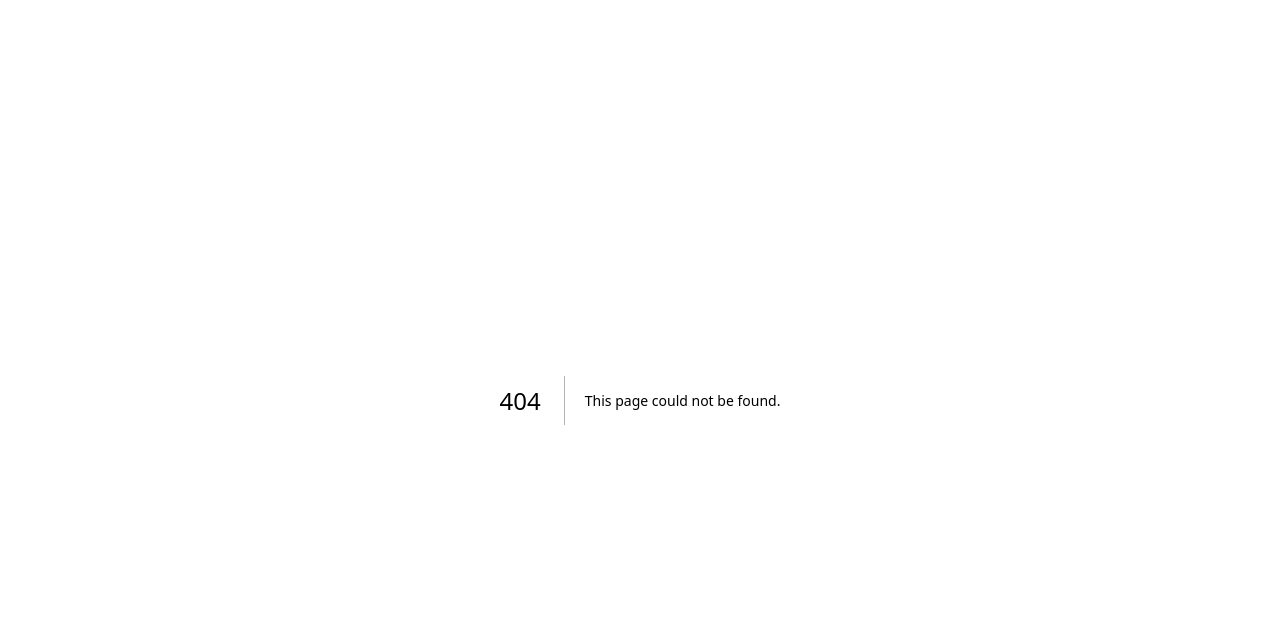
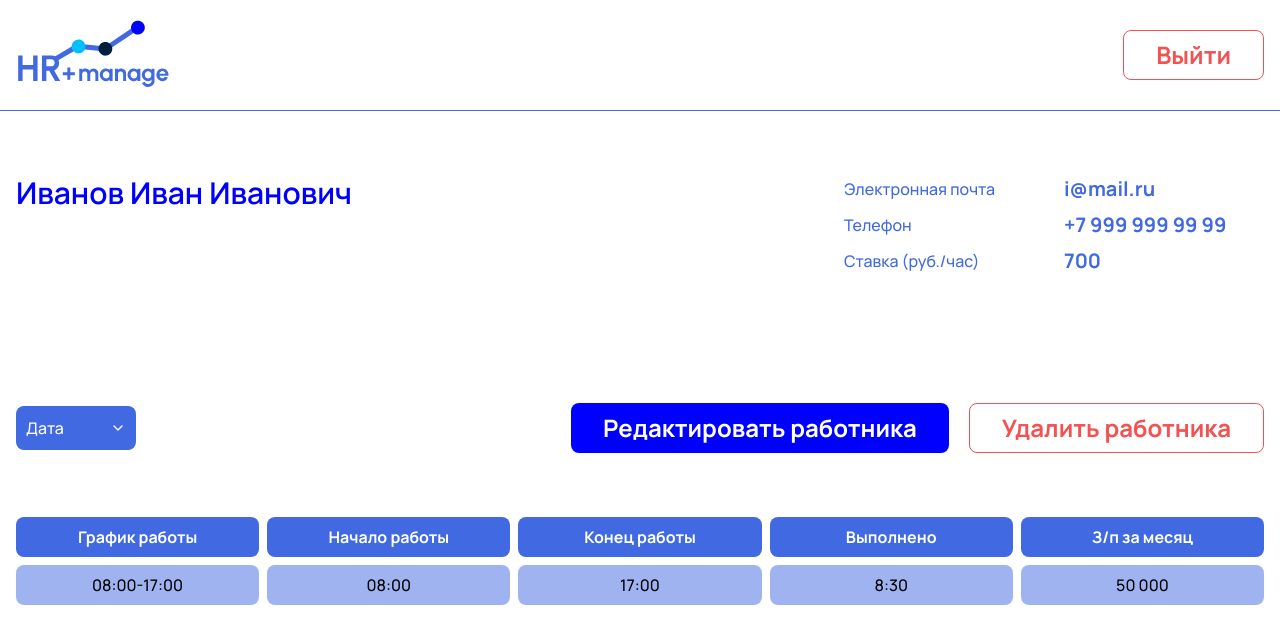
Before and after one commit to The73756/hr-manage, a Next.js app: page /employee/1 in a window 1280 px wide. Before the commit this address had no page. Shown: the top 644 px of the page. Built offline with nearby package versions, Linux system fonts and the light colour scheme.

Commit message:
add one employee page

```diff
--- /dev/null
+++ b/app/employee/[id]/page.tsx
@@ -0,0 +1,39 @@
+import { EmployeeInfo } from "@/components/employee-info";
+import { Header } from "@/components/header";
+import { OneEmployeeTable } from "@/components/one-employee-table";
+import { Button } from "@/components/ui/button";
+import {
+  Select,
+  SelectContent,
+  SelectItem,
+  SelectTrigger,
+  SelectValue,
+} from "@/components/ui/select";
+
+export default function EmployeePage() {
+  return (
+    <>
+      <Header />
+      <div className="py-16 container">
+        <EmployeeInfo />
+        <div className="flex justify-between items-center gap-5">
+          <Select>
+            <SelectTrigger className="w-[120px] min-w-[120px]">
+              <SelectValue placeholder="Дата" />
+            </SelectTrigger>
+            <SelectContent>
+              <SelectItem value="20.11.2024">20.11.2024</SelectItem>
+              <SelectItem value="19.11.2024">19.11.2024</SelectItem>
+              <SelectItem value="18.11.2024">18.11.2024</SelectItem>
+            </SelectContent>
+          </Select>
+          <div className="flex gap-5">
+            <Button>Редактировать работника</Button>
+            <Button intent="secondary">Удалить работника</Button>
+          </div>
+        </div>
+        <OneEmployeeTable />
+      </div>
+    </>
+  );
+}
--- /dev/null
+++ b/components/employee-info.tsx
@@ -0,0 +1,15 @@
+export const EmployeeInfo = () => {
+  return (
+    <div className="flex justify-between mb-32">
+      <h1 className="font-semibold text-3xl text-blue">Иванов Иван Иванович</h1>
+      <div className="items-center gap-x-5 gap-y-2 grid grid-cols-2 w-[420px] text-blue-light">
+        <p>Электронная почта</p>
+        <p className="font-bold text-xl">i@mail.ru</p>
+        <p>Телефон</p>
+        <p className="font-bold text-xl">+7 999 999 99 99</p>
+        <p>Ставка (руб./час)</p>
+        <p className="font-bold text-xl">700</p>
+      </div>
+    </div>
+  );
+};
--- a/components/employees-table.tsx
+++ b/components/employees-table.tsx
@@ -2,7 +2,7 @@ import { DeleteIcon } from "./shared/delete-icon";
 import { EditIcon } from "./shared/edit-icon";
 import { Button } from "./ui/button";
 import { TableCell } from "./ui/table-cell";
-import { TableEmployee } from "./ui/table-employee";
+import { EmployeeCell } from "./ui/employee-cell";
 import { TableHead } from "./ui/table-head";
 
 export const EmployeesTable = () => {
@@ -21,7 +21,7 @@ export const EmployeesTable = () => {
       </div>
       {[1, 2, 3, 4, 5, 6, 7, 8, 9, 10].map((employee) => (
         <div key={employee} className="gap-6 grid grid-cols-4 mb-2 w-full">
-          <TableEmployee>Иванов Иван Иванович</TableEmployee>
+          <EmployeeCell id={employee}>Иванов Иван Иванович</EmployeeCell>
           <div className="gap-2 grid grid-cols-[repeat(24,minmax(0,1fr))] col-span-3">
             <TableCell className="col-span-5">08:00-17:00</TableCell>
             <TableCell className="col-span-4">08:00</TableCell>
--- /dev/null
+++ b/components/one-employee-table.tsx
@@ -0,0 +1,23 @@
+import { TableCell } from "./ui/table-cell";
+import { TableHead } from "./ui/table-head";
+
+export const OneEmployeeTable = () => {
+  return (
+    <div className="my-16 w-full">
+      <div className="gap-2 grid grid-cols-5 mb-2 w-full">
+        <TableHead>График работы</TableHead>
+        <TableHead>Начало работы</TableHead>
+        <TableHead>Конец работы</TableHead>
+        <TableHead>Выполнено</TableHead>
+        <TableHead>З/п за месяц</TableHead>
+      </div>
+      <div className="gap-2 grid grid-cols-5 mb-2 w-full">
+        <TableCell>08:00-17:00</TableCell>
+        <TableCell>08:00</TableCell>
+        <TableCell>17:00</TableCell>
+        <TableCell>8:30</TableCell>
+        <TableCell>50 000</TableCell>
+      </div>
+    </div>
+  );
+};
--- /dev/null
+++ b/components/ui/employee-cell.tsx
@@ -0,0 +1,18 @@
+import Link from "next/link";
+import { ReactNode } from "react";
+
+interface TableEmployeeProps {
+  children: ReactNode;
+  id: number;
+}
+
+export const EmployeeCell = ({ children, id }: TableEmployeeProps) => {
+  return (
+    <Link
+      href={`/employee/${id}`}
+      className="bg-blue-light/20 px-4 py-2 rounded-lg font-bold text-blue-light text-lg"
+    >
+      {children}
+    </Link>
+  );
+};
--- a/components/ui/table-employee.tsx
+++ /dev/null
@@ -1,13 +0,0 @@
-import { ReactNode } from "react";
-
-interface TableEmployeeProps {
-  children: ReactNode;
-}
-
-export const TableEmployee = ({ children }: TableEmployeeProps) => {
-  return (
-    <div className="bg-blue-light/20 px-4 py-2 rounded-lg font-bold text-blue-light text-lg">
-      {children}
-    </div>
-  );
-};
```
